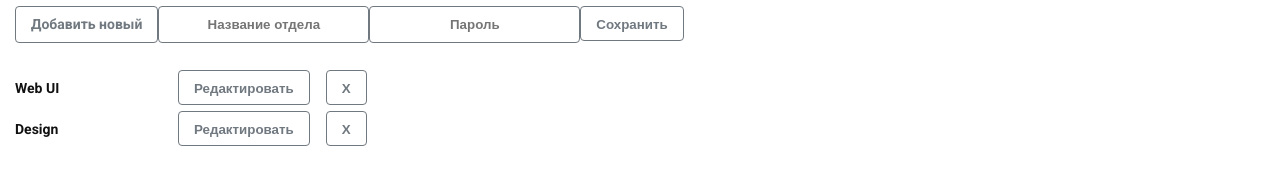
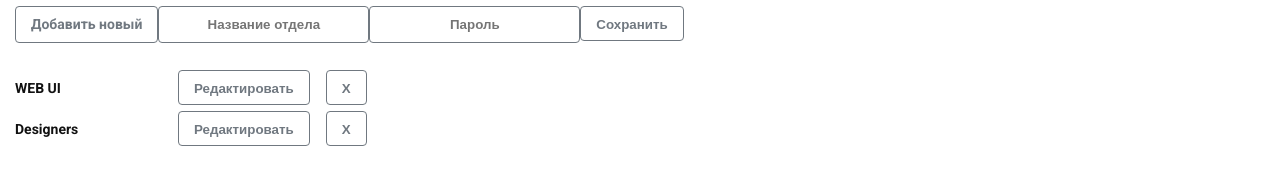
Before and after one commit to vdyrda/react_booker, a React (Create React App) app: page /admin/departments in a window 1280 px wide. Shown: the part 162-346 px from the top of the page. Built offline with nearby package versions, Linux system fonts and the light colour scheme.

Commit message:
minor to departments

```diff
--- a/package.json
+++ b/package.json
@@ -3,6 +3,7 @@
   "version": "0.1.0",
   "private": true,
   "dependencies": {
+    "axios": "^0.18.0",
     "npm": "^6.0.1",
     "react": "^16.3.2",
     "react-dom": "^16.3.2",
--- a/src/admin/Departments/Departments.js
+++ b/src/admin/Departments/Departments.js
@@ -4,22 +4,26 @@ import '../../components/UI/common.css';
 import './Departments.css';
 
 class Departments extends Component {
-	state = {
-		maxId: 2, // TODO change to 0
-		depts: [
-			{id: 1, name: 'Web UI', password: ''},
-			{id: 2, name: 'Design', password: ''}
-		]
-	};
+	constructor(props) {
+		super(props);
+		this.state = {
+			maxId: 2, // TODO change to 0
+			depts: [
+				{id: 1, name: 'WEB UI', password: '555'},
+				{id: 2, name: 'Designers', password: '555'}
+			]
+		};
+	}
 
 	createDept(dept = {}) {
 		if (dept.name && dept.password) {
-			const newMaxId = this.state.maxId + 1;
-			let newDepts = [...this.state.depts];
-			newDepts.push({ id: newMaxId, name: dept.name, password: dept.password });
-			this.setState({
-				maxId: newMaxId,
-				depts: newDepts
+			this.setState( (prevState, dept) => {
+				let newDepts = [...prevState.depts];
+				newDepts.push({ id: prevState.maxId + 1, name: dept.name, password: dept.password });
+				return {
+					maxId: prevState.maxId + 1,
+					depts: newDepts
+				};
 			});
 		}
 	}
```
Also changed, not shown: 1 other file (tests, documents, lock files or other folders).
